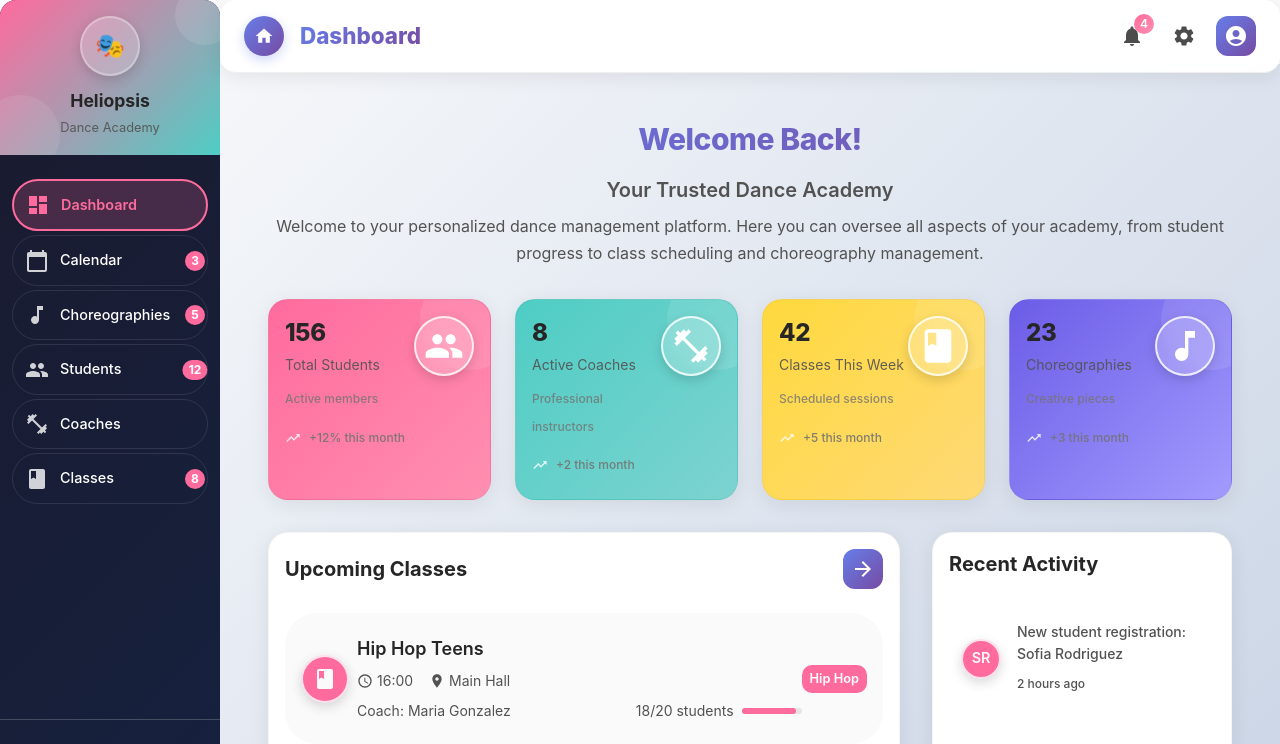
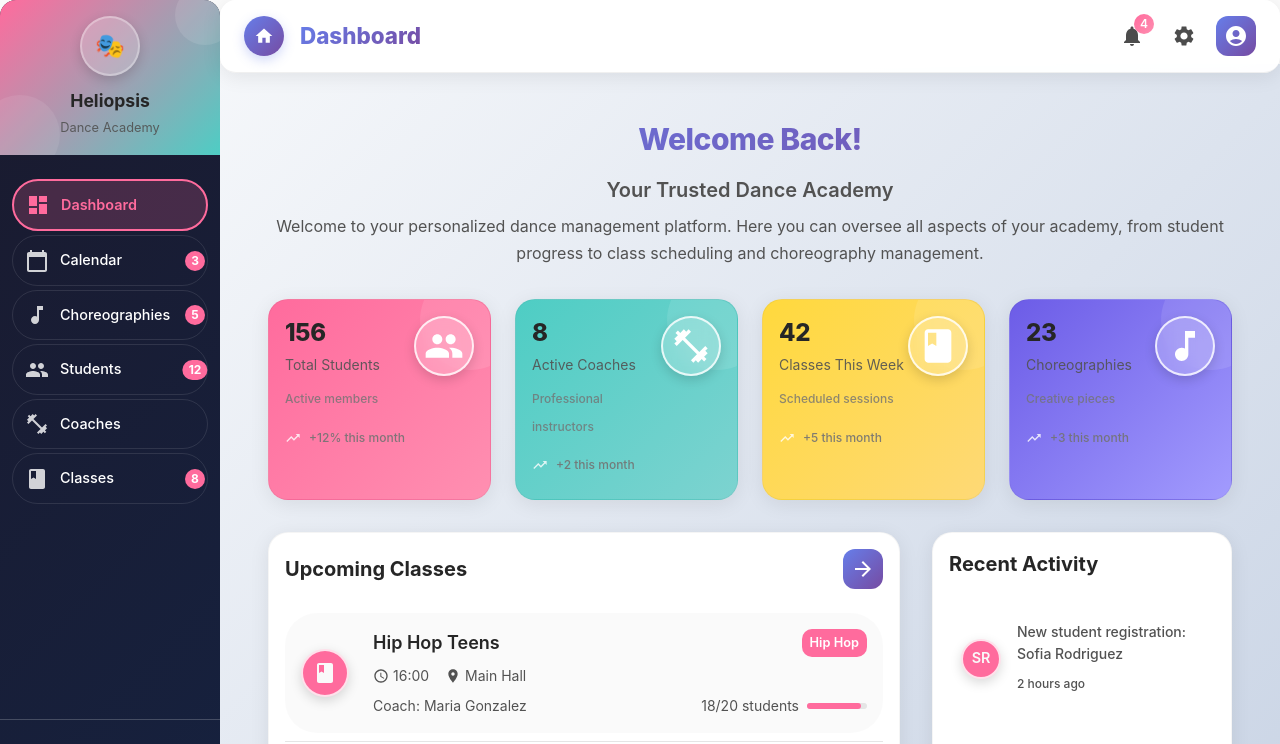
Before and after one commit to chichermo/danceapp, a React (Create React App) app: page / in a window 1280 px wide. Shown: the top 744 px of the page. Built offline with nearby package versions, Linux system fonts and the light colour scheme; the HTML template or start-up script is replaced by a standard one.

Commit message:
Fix DOM nesting warnings by completely restructuring class list items to avoid invalid HTML structure

```diff
--- a/src/pages/Dashboard.tsx
+++ b/src/pages/Dashboard.tsx
@@ -304,14 +304,23 @@ const Dashboard: React.FC = () => {
                               <ClassIcon />
                             </Avatar>
                           </ListItemAvatar>
-                          <ListItemText
-                            primary={
-                              <Typography variant="h6" sx={{ fontWeight: 600, mb: 1 }}>
+
+                          <Box sx={{ flex: 1, ml: 2 }}>
+                            <Box sx={{ display: 'flex', justifyContent: 'space-between', alignItems: 'flex-start', mb: 1 }}>
+                              <Typography variant="h6" sx={{ fontWeight: 600 }}>
                                 {classItem.name}
                               </Typography>
-                            }
-                            secondary={
-                              <Box sx={{ mt: 1 }}>
+                              <Chip
+                                label={classItem.type}
+                                size="small"
+                                sx={{
+                                  background: classItem.color,
+                                  color: 'white',
+                                  fontWeight: 600,
+                                }}
+                              />
+                            </Box>
+
                             <Box sx={{ display: 'flex', alignItems: 'center', gap: 2, mb: 1 }}>
                               <Box sx={{ display: 'flex', alignItems: 'center', gap: 0.5 }}>
                                 <AccessTimeIcon sx={{ fontSize: 16, color: 'text.secondary' }} />
@@ -326,6 +335,7 @@ const Dashboard: React.FC = () => {
                                 </Typography>
                               </Box>
                             </Box>
+
                             <Box sx={{ display: 'flex', justifyContent: 'space-between', alignItems: 'center' }}>
                               <Typography variant="body2" color="text.secondary">
                                 Coach: {classItem.coach}
@@ -348,19 +358,6 @@ const Dashboard: React.FC = () => {
                                 />
                               </Box>
                             </Box>
-                              </Box>
-                            }
-                          />
-                          <Box sx={{ display: 'flex', flexDirection: 'column', alignItems: 'flex-end', gap: 1 }}>
-                            <Chip
-                              label={classItem.type}
-                              size="small"
-                              sx={{
-                                background: classItem.color,
-                                color: 'white',
-                                fontWeight: 600,
-                              }}
-                            />
                           </Box>
                         </ListItem>
                         {index < upcomingClasses.length - 1 && <Divider sx={{ my: 1 }} />}
```
Lines whose indentation alone changed are shown as unchanged.
